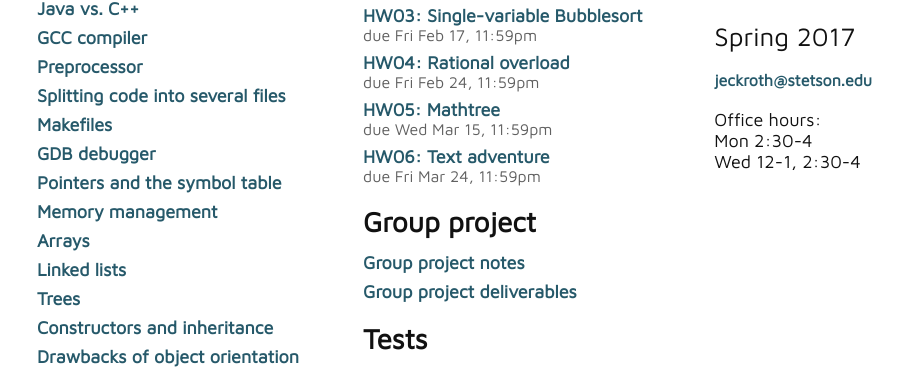
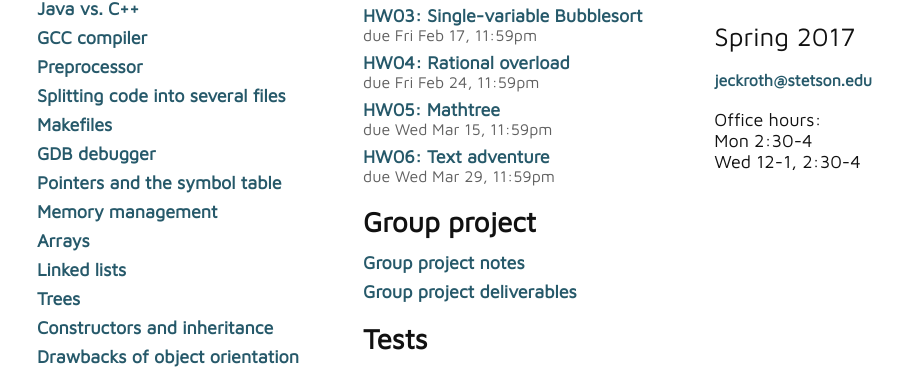
Before and after one commit to joshuaeckroth/csci221-website, a Jekyll site: the page built from index.markdown, in a window 1280 px wide. Shown: the part 166-535 px from the top of the page, without its empty margins (183-1086 px from the left). Built offline with Jekyll 4.4.1, drawn with Linux system fonts in a browser that asks for light colours; some web fonts are replaced.

Commit message:
Changed HW06 due date

```diff
--- a/homework/hw06.markdown
+++ b/homework/hw06.markdown
@@ -1,7 +1,7 @@
 ---
 layout: default
 title: "HW06: Text adventure"
-due: "Fri Mar 24, 11:59pm"
+due: "Wed Mar 29, 11:59pm"
 categories: [assignments]
 ---
 
```
